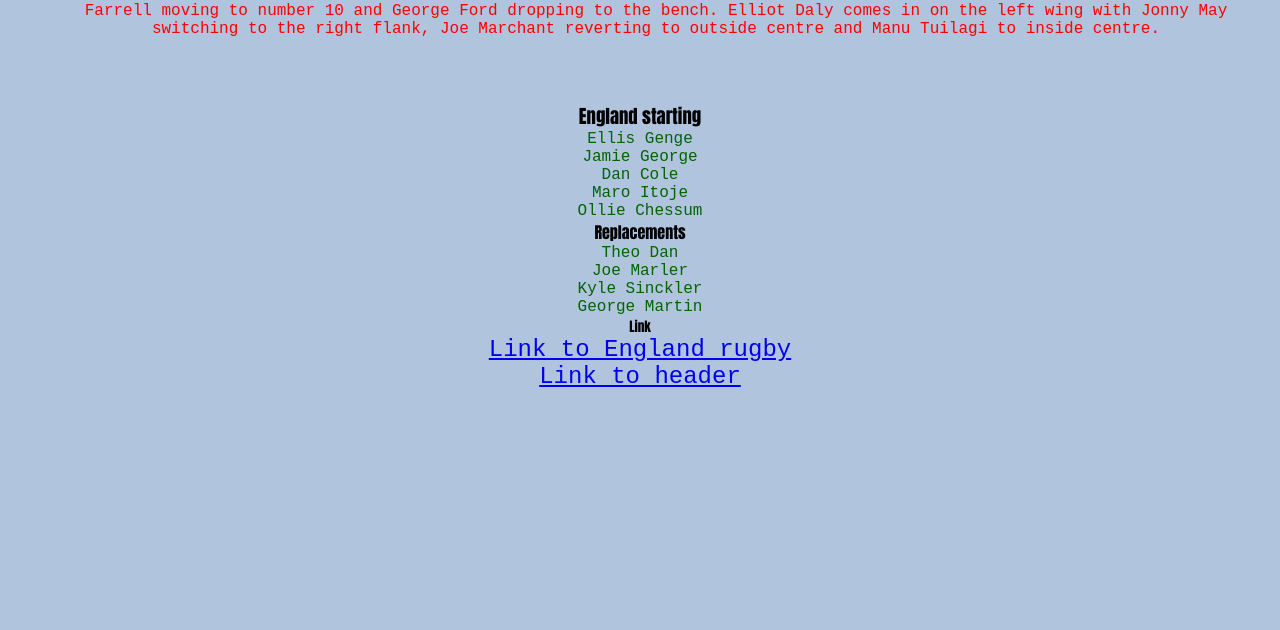
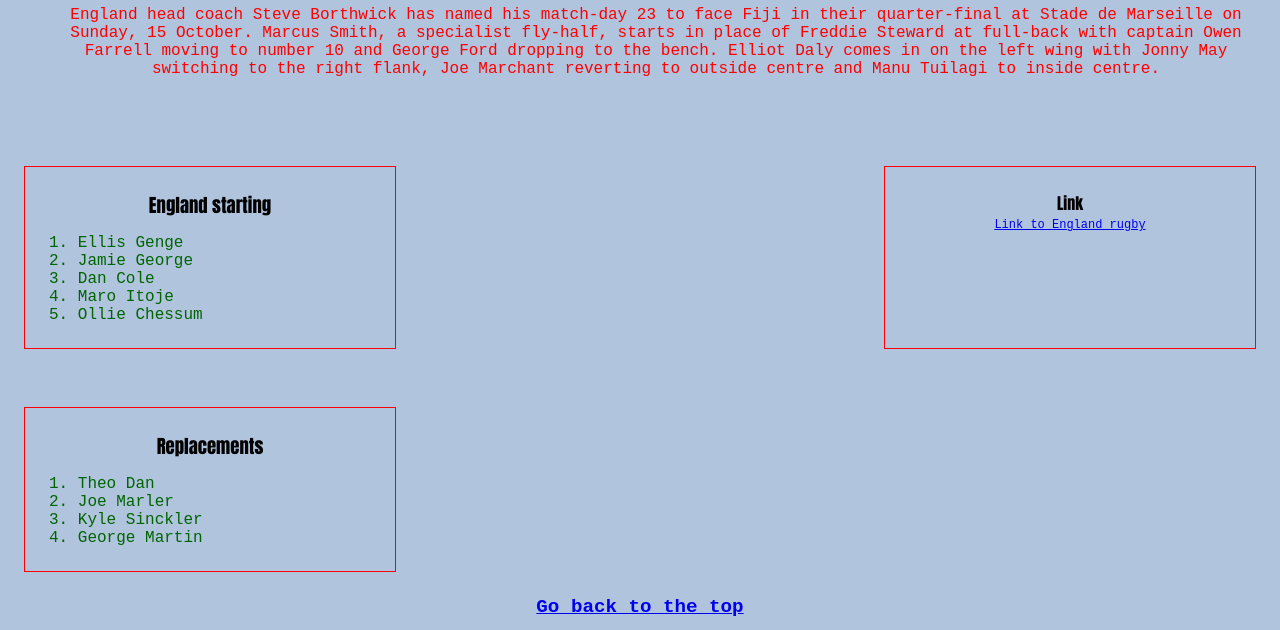
Before and after one commit to JorawarrClare/intro-html-css, a plain HTML site: page index.html in a window 1280 px wide. Shown: the part 836-1466 px from the top of the page. Before the commit the page ends 1226 px from the top, so only its background shows below. Drawn offline with Linux system fonts and the light colour scheme.

Commit message:
added styling, grid, and some improvements

```diff
--- a/index.html
+++ b/index.html
@@ -16,13 +16,11 @@
         <article>
             <header>
                 <h2> Smith starts at full-back - England name team to play Fiji in quarter-final </h2>
-                <p> England head coach Steve Borthwick has announced his squad to face Fiji at Stade de Marseille on
-                    Sunday
-                    15
-                    October.</p>
+                <p class="headerPara"> England head coach Steve Borthwick has announced his squad to face Fiji at Stade de Marseille on Sunday 15 October.</p>
                 <img src="https://resources.worldrugby-rims.pulselive.com/photo-resources/worldrugby/photo/2023/09/23/2115ad32-63d3-4e33-8ad0-6f033466fa2b/1697172420.jpg?width=1680"
                     alt="England rugby player">
-                <p class="topStory"> England head coach Steve Borthwick has named his match-day 23 to face Fiji in their quarter-final at
+                <p class="topStory"> England head coach Steve Borthwick has named his match-day 23 to face Fiji in their
+                    quarter-final at
                     Stade
                     de Marseille on Sunday, 15 October. Marcus Smith, a specialist fly-half, starts in place of Freddie
                     Steward
@@ -32,7 +30,8 @@
                     to
                     outside centre and Manu Tuilagi to inside centre.</p>
             </header>
-            <section>
+            <section class="wrapper">
+                <div class="one boxes">
                     <h3> England starting </h3>
                     <ol>
                         <li> Ellis Genge </li>
@@ -41,24 +40,24 @@
                         <li>Maro Itoje</li>
                         <li>Ollie Chessum</li>
                     </ol>
-                <h4>Replacements</h4>
+                </div>
+                <div class="two boxes">
+                    <h3>Replacements</h3>
                     <ol>
                         <li>Theo Dan</li>
                         <li>Joe Marler</li>
                         <li> Kyle Sinckler</li>
                         <li>George Martin</li>
                     </ol>
-            </section>
-            <section>
-                <h5> Link </h5>
+                </div>
+                <div class="three boxes">
+                    <h4> Link </h4>
                     <a href="https://www.rugbyworldcup.com/2023/news/877676/england-announce-squad-to-play-fiji"
                         target="_blank">Link to England rugby</a>
-                <span></span>
+                </div>
             </section>
         </article>
-
-        <a href="#top">Link to header</a>
-
+        <a class="footerLink" href="#top">Go back to the top</a>
     </main>
     <footer>
 
--- a/style.css
+++ b/style.css
@@ -26,6 +26,10 @@ h1 {
     color: white;
 }
 
+h3 {
+    margin-bottom: 15px;
+}
+
 img {
     width: 550px;
     height: 550px;
@@ -34,11 +38,13 @@ img {
 }
 
 a {
-    font-size: 1.5rem;
+    font-size: 0.75rem;
 }
 
 li {
+    text-align: justify;
     color: darkgreen;
+    list-style-position: inside;
 }
 
 .topStory {
@@ -47,3 +53,42 @@ li {
     padding-left: 2rem;
     padding-bottom: 2rem;
 }
+
+.wrapper {
+    display: grid;
+    grid-template-columns: repeat(3, 1fr);
+    gap: 10px;
+    grid-auto-rows: minmax(100px, auto);
+}
+
+.one {
+    grid-column: 1;
+    grid-row: 1;
+}
+
+.two {
+    grid-column: 1;
+    grid-row: 2;
+}
+
+.three {
+    grid-column: 3;
+    grid-row: 1;
+}
+
+.boxes {
+    border: 1px solid red;
+    padding: 1.5rem;
+    margin: 1.5rem;
+}
+
+.headerPara {
+    margin-bottom: 40px;
+}
+
+.footerLink {
+    font-size: 1.2rem;
+    font-weight: bold;
+    margin: 0.75rem;
+    padding: 0.75rem;
+}
```
Lines whose indentation alone changed are shown as unchanged.
